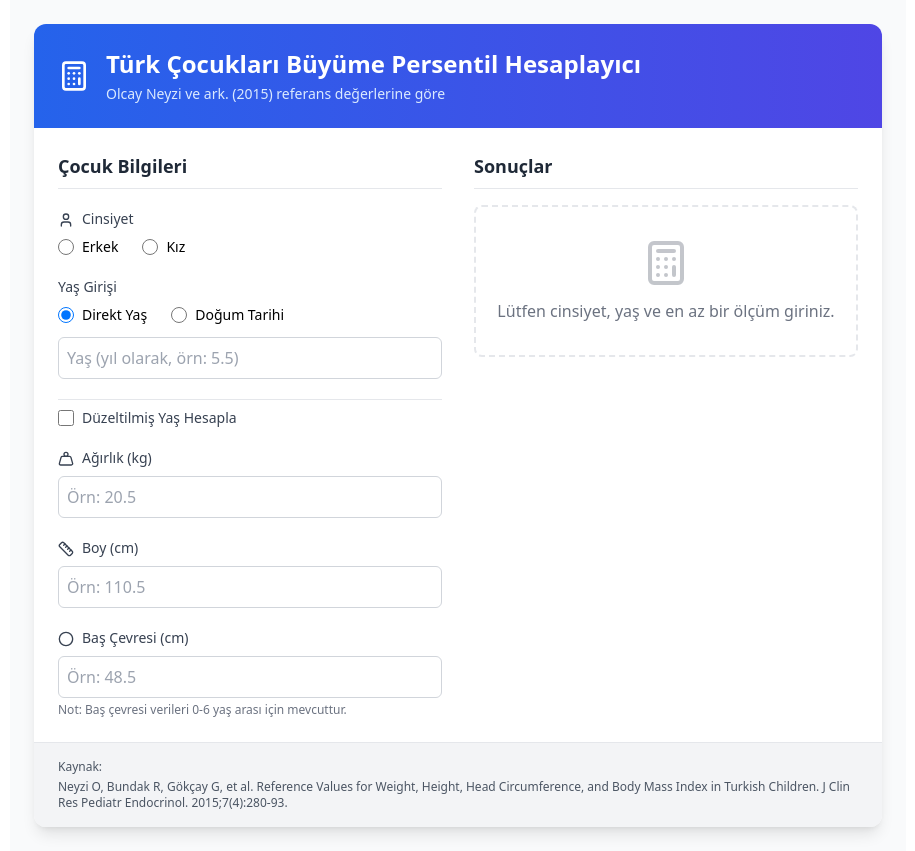
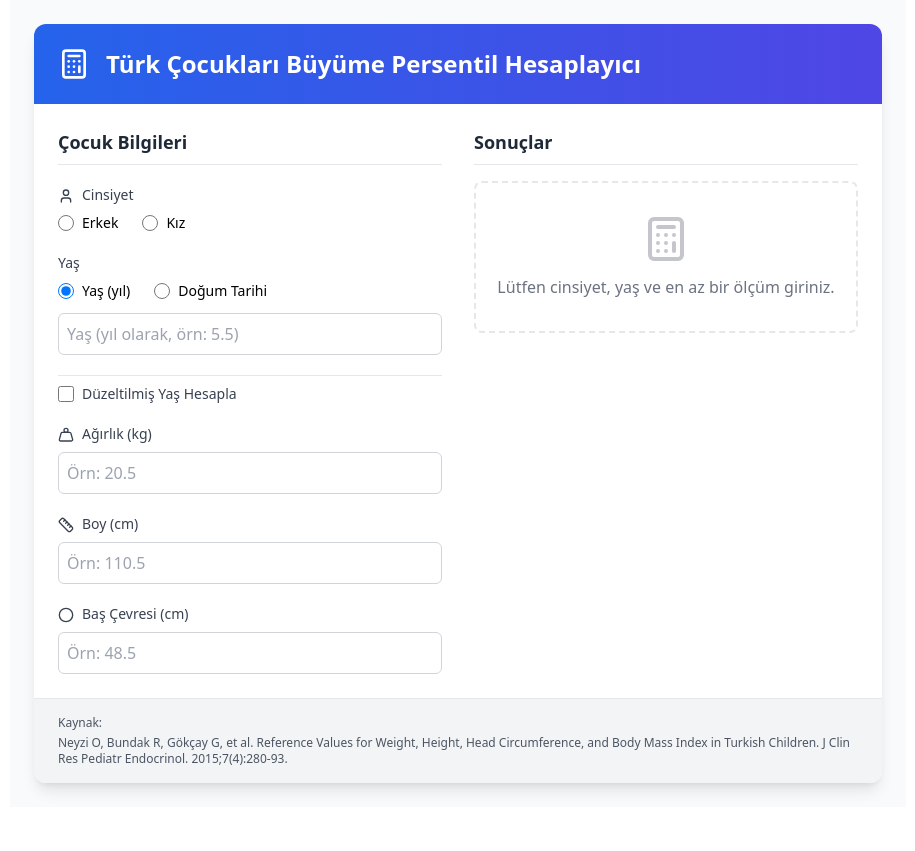
Before and after one commit to onurdersan/neyzi, a Next.js app: page / in a window 1280 px wide. Shown: the whole page, without its empty margins (182-1097 px from the left). After the commit the page ends 807 px from the top, so only its background shows below. Built offline with nearby package versions, Linux system fonts and the light colour scheme.

Commit message:
Update page.tsx

```diff
--- a/app/page.tsx
+++ b/app/page.tsx
@@ -33,7 +33,7 @@ const TurkishGrowthPercentileCalculator = () => {
     if (L !== 0) {
       return (Math.pow(value / M, L) - 1) / (L * S);
     }
-    return Math.log(value / M);
+    return Math.log(value / M) / S;
   };
 
   // Z-skorundan persentil (yüzdelik) değeri hesaplama
@@ -115,6 +115,13 @@ const TurkishGrowthPercentileCalculator = () => {
 
     if (childData.useCorrectedAge && childData.gestationalAge) {
         const gestationalAgeWeeks = parseInt(childData.gestationalAge, 10);
+        if (isNaN(gestationalAgeWeeks)) {
+             return {
+                chronological: chronologicalDecimalAge,
+                corrected: null,
+                display: chronologicalDecimalAge,
+            };
+        }
         const correctionFactor = ((40 - gestationalAgeWeeks) * 7) / 365.25;
         const correctedDecimalAge = chronologicalDecimalAge - correctionFactor;
         return {
@@ -265,6 +272,10 @@ const TurkishGrowthPercentileCalculator = () => {
 
   // Input değişikliklerini state'e yansıtan fonksiyon
   const handleInputChange = (field: string, value: string | boolean) => {
+    // Düzeltilmiş yaş kutucuğu değiştirildiğinde, olası tutarsızlığı önlemek için sonuçları sıfırla
+    if (field === 'useCorrectedAge') {
+        setResults(null);
+    }
     setChildData(prev => ({ ...prev, [field]: value }));
   };
 
@@ -319,7 +330,7 @@ const TurkishGrowthPercentileCalculator = () => {
             <Calculator className="w-8 h-8" />
             <div>
               <h1 className="text-2xl font-bold">Türk Çocukları Büyüme Persentil Hesaplayıcı</h1>
-              <p className="text-blue-100 mt-1 text-sm">Olcay Neyzi ve ark. (2015) referans değerlerine göre</p>
+
             </div>
           </div>
         </header>
@@ -345,12 +356,12 @@ const TurkishGrowthPercentileCalculator = () => {
 
               {/* Yaş Giriş Tipi Seçimi */}
               <div>
-                <label className="block text-sm font-medium text-gray-700 mb-2">Yaş Girişi</label>
+                <label className="block text-sm font-medium text-gray-700 mb-2">Yaş</label>
                 <div className="flex space-x-6 mb-3">
                    {['direct', 'birthDate'].map(type => (
                     <label key={type} className="flex items-center cursor-pointer">
                       <input type="radio" name="ageInputType" value={type} checked={childData.ageInputType === type} onChange={(e) => handleInputChange('ageInputType', e.target.value)} className="w-4 h-4 text-blue-600"/>
-                      <span className="ml-2 text-sm">{type === 'direct' ? 'Direkt Yaş' : 'Doğum Tarihi'}</span>
+                      <span className="ml-2 text-sm">{type === 'direct' ? 'Yaş (yıl)' : 'Doğum Tarihi'}</span>
                     </label>
                   ))}
                 </div>
@@ -393,7 +404,7 @@ const TurkishGrowthPercentileCalculator = () => {
               <div>
                 <label className="block text-sm font-medium text-gray-700 mb-2"><Circle className="w-4 h-4 inline mr-2" />Baş Çevresi (cm)</label>
                 <input type="number" step="0.1" min="25" max="70" value={childData.headCircumference} onChange={(e) => handleInputChange('headCircumference', e.target.value)} placeholder="Örn: 48.5" className="w-full p-2 border border-gray-300 rounded-md"/>
-                 <p className="text-xs text-gray-500 mt-1">Not: Baş çevresi verileri 0-6 yaş arası için mevcuttur.</p>
+
               </div>
             </section>
 
@@ -429,8 +440,8 @@ const TurkishGrowthPercentileCalculator = () => {
                   })}
 
                   <div className="text-xs text-gray-500 pt-2">
-                    <p>* Hesaplamalar {childData.useCorrectedAge && results.correctedAge ? `${results.correctedAge} düzeltilmiş yaşına` : `${results.chronologicalAge} kronolojik yaşına`} göre yapılmıştır.</p>
-                    <p>* Bu sonuçlar ön bilgilendirme amaçlıdır, tıbbi değerlendirme için hekiminize danışınız.</p>
+                    <p>* Hesaplamalar {childData.useCorrectedAge && results.correctedAge ? `${results.correctedAge} düzeltilmiş yaşına` : (results.chronologicalAge ? `${results.chronologicalAge} kronolojik yaşına` : '')} göre yapılmıştır.</p>
+
                   </div>
 
                   <div className="pt-4">
```
